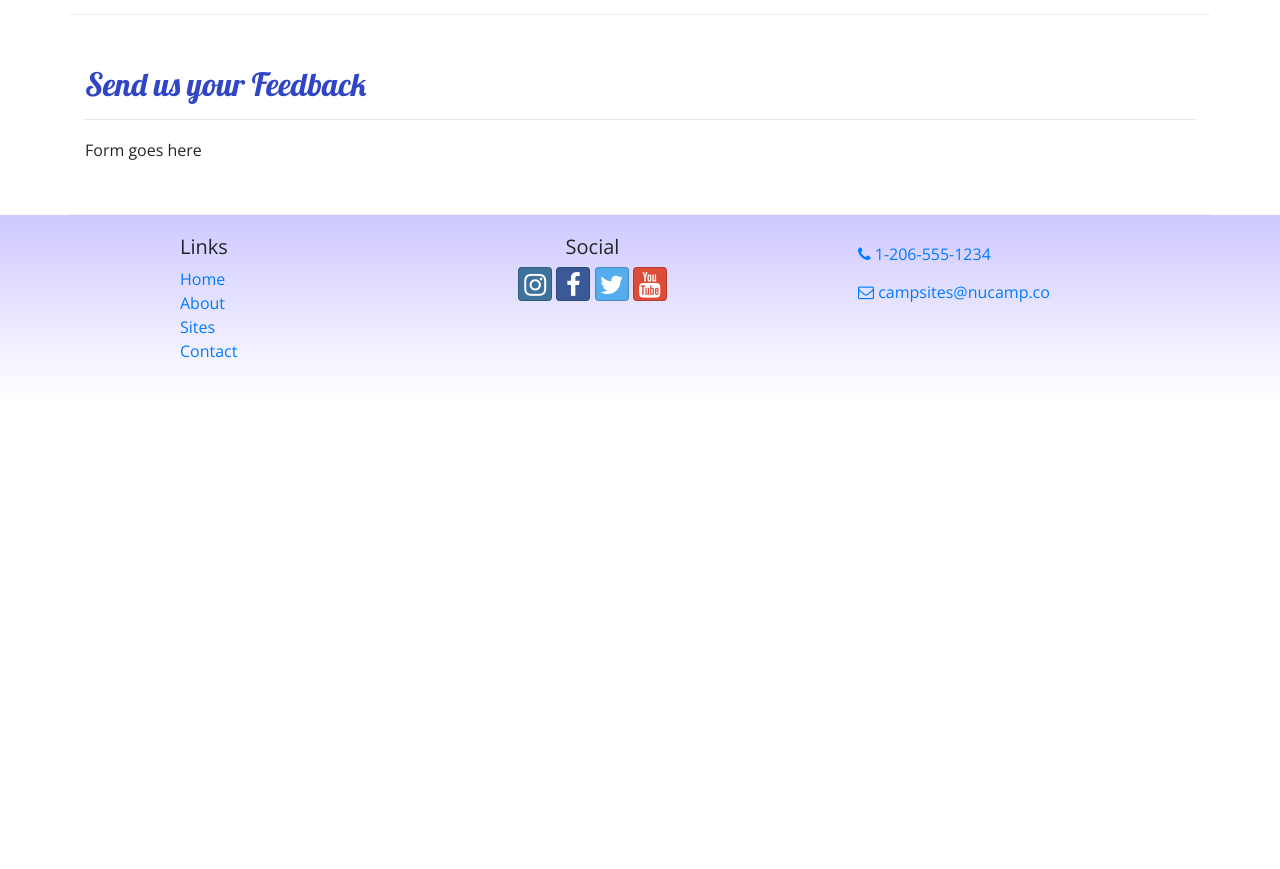
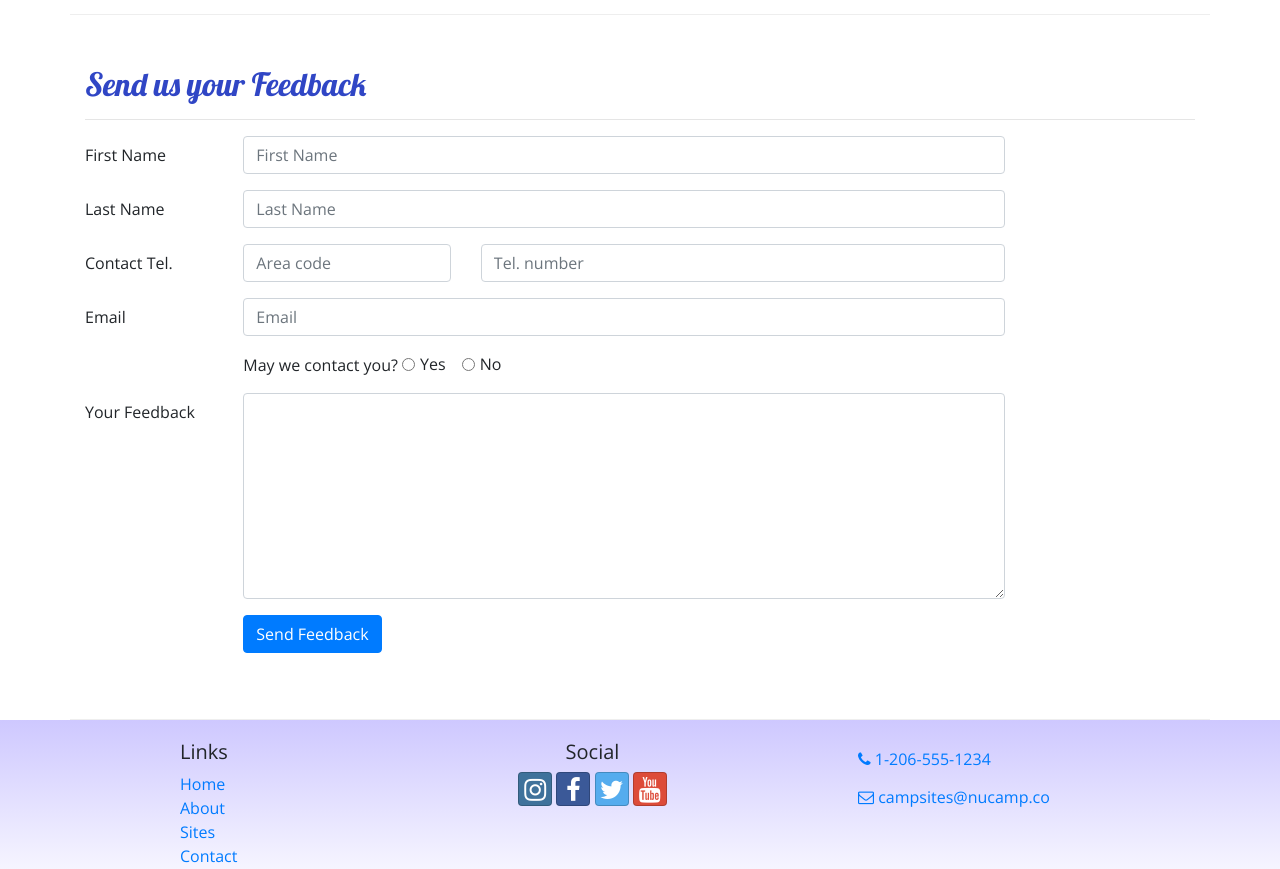
Before and after one commit to katydevelops/Nucampsite, a website: page contactus.html in a window 1280 px wide. Shown: the part 560-1429 px from the top of the page. Before the commit the page ends 959 px from the top, so only its background shows below. Drawn offline with nearby package versions, Linux system fonts and the light colour scheme.

Commit message:
Created input form and stylized

```diff
--- a/contactus.html
+++ b/contactus.html
@@ -82,10 +82,68 @@
                 <hr />
             </div>
             <div class="col-md-10">
-                Form goes here
+                <form>
+                    <div class="form-group row">
+                        <label for="firstName" class="col-md-2
+                        col-form-label">First Name</label>
+                        <div class="col-md-10">
+                            <input type="text" class="form-control" id="firstName" name="firstName" placeholder="First Name" />
+                        </div>
+                    </div>
+                    <div class="form-group row">
+                        <label for="lastName" class="col-md-2
+                        col-form-label">Last Name</label>
+                        <div class="col-md-10">
+                            <input type="text" class="form-control"id="lastName" name="lastName" placeholder="Last Name" />
+                        </div>
+                    </div>
+                    <div class="form-group row">
+                        <label for="areaCode" class="col-md-2
+                        col-form-label">Contact Tel.</label>
+                        <div class="col-5 col-md-3">
+                            <input type="tel" class="form-control" id="areaCode" name="areaCode" placeholder="Area code" />
+                        </div>
+                        <div class="col-7">
+                            <input type="tel" class="form-control"name="telNum" placeholder="Tel. number" />
+                        </div>
+                    </div>
+                    <div class="form-group row">
+                        <label for="email" class="col-md-2
+                        col-form-label">Email</label>
+                        <div class="col-md-10">
+                            <input type="email" class="form-control" id="email" name="email" placeholder="Email" />
+                        </div>
+                    </div>
+                    <div class="form-group row">
+                        <div class="col offset-md-2">
+                            May we contact you?
+                            <div class="form-check form-check-inline">
+                                <input type="radio" class="form-check-input" id="contactYes"
+                                name="contactRadios" value="yes" />
+                                <label for="contactYes" class="form-check-label">Yes</label>
+                            </div>
+                            <div class="form-check form-check-inline">
+                                <input type="radio" class="form-check-input" id="contactNo"
+                                name="contactRadios" value="no" />
+                                <label for="contactNo" class="form-check-label">No</label>
+                            </div>
+                        </div>
+                    </div>
+                    <div class="form-group row">
+                        <label for="feedback" class="col-md-2
+                        col-form-label">Your Feedback</label>
+                        <div class="col-md-10">
+                            <textarea class="form-control" id="feedback" name="feedback" rows="8"></textarea>
+                        </div>
+                    </div>
+                    <div class="form-group row">
+                        <div class="offset-md-2 col-md-10">
+                            <button type="submit" class="btn btn-primary">Send Feedback</button>
+                        </div>
+                    </div>
+                </form>
             </div>
-       </div>
-
+        </div>
     </div>
 
     <footer>
```
Also changed, not shown: 1 other file.
